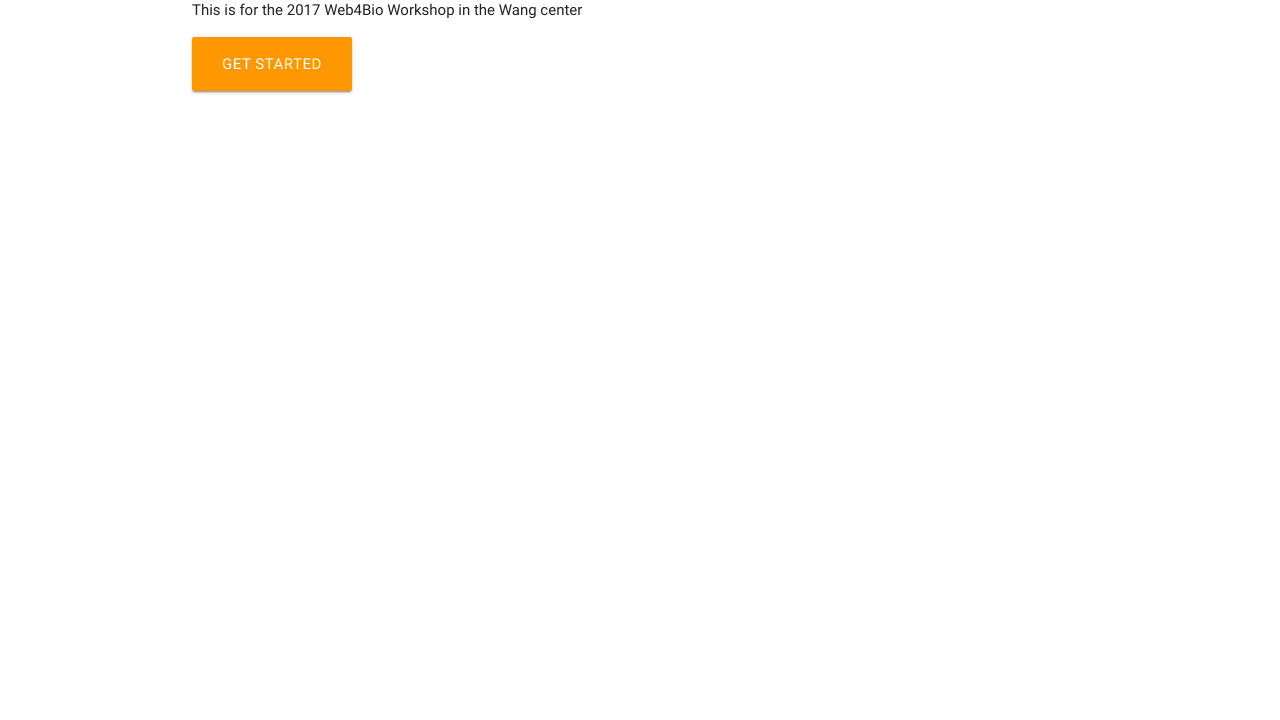
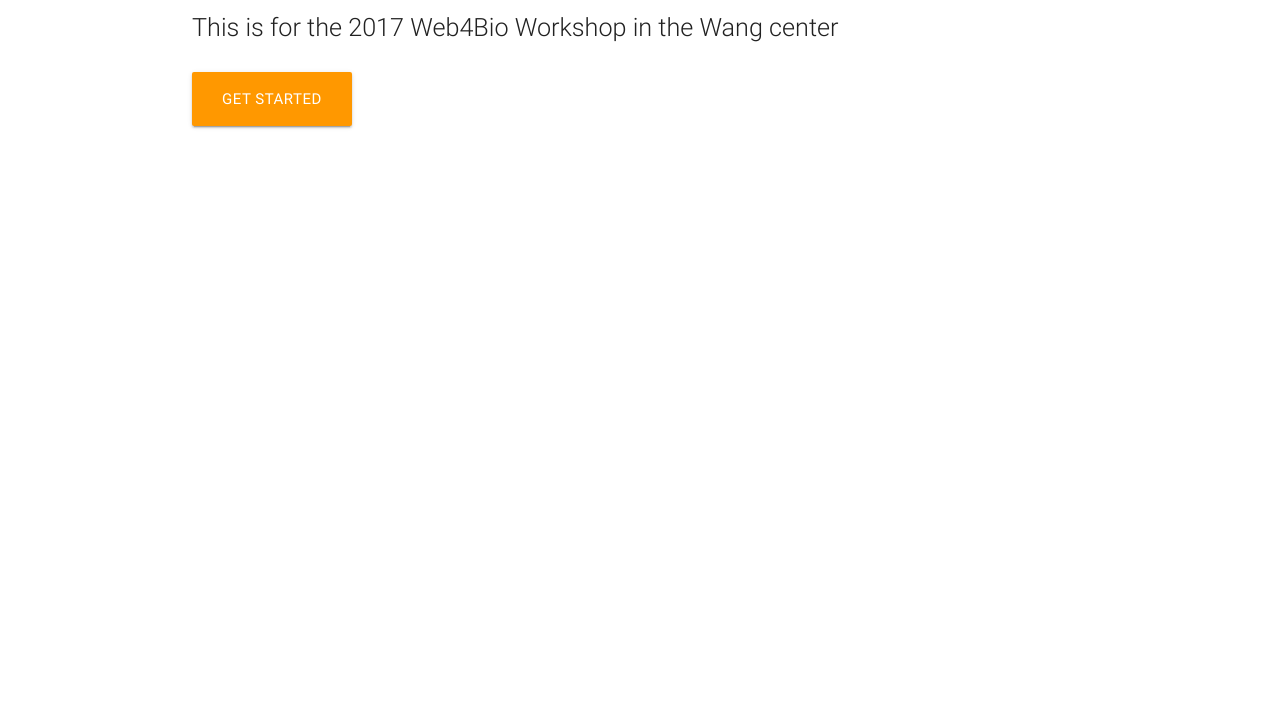
Before and after one commit to jbalsamo/myw4b2017, a plain HTML site: page index.html in a window 1280 px wide. Shown: the part 80-800 px from the top of the page. Drawn offline with nearby package versions, Linux system fonts and the light colour scheme.

Commit message:
Text fix

```diff
--- a/index.html
+++ b/index.html
@@ -30,8 +30,8 @@
     </nav>
     <div class="container">
         <div>
-            <p>This is for the 2017 Web4Bio Workshop in the Wang center</p>
-            <a href="#" id="start-button" class="btn-large waves-effect waves-light orange">Get Started</a>
+            <p class="flow-text">This is for the 2017 Web4Bio Workshop in the Wang center</p>
+            <a href=" # " id="start-button " class="btn-large waves-effect waves-light orange ">Get Started</a>
         </div>
     </div>
 </body>
```
